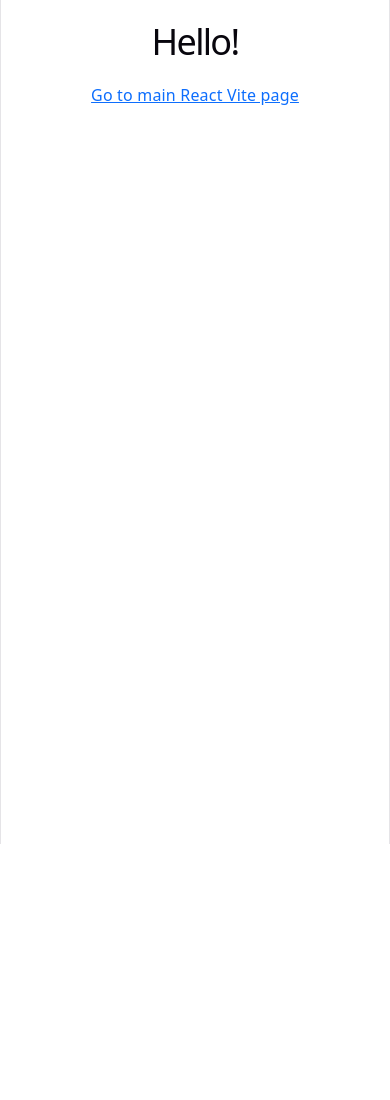
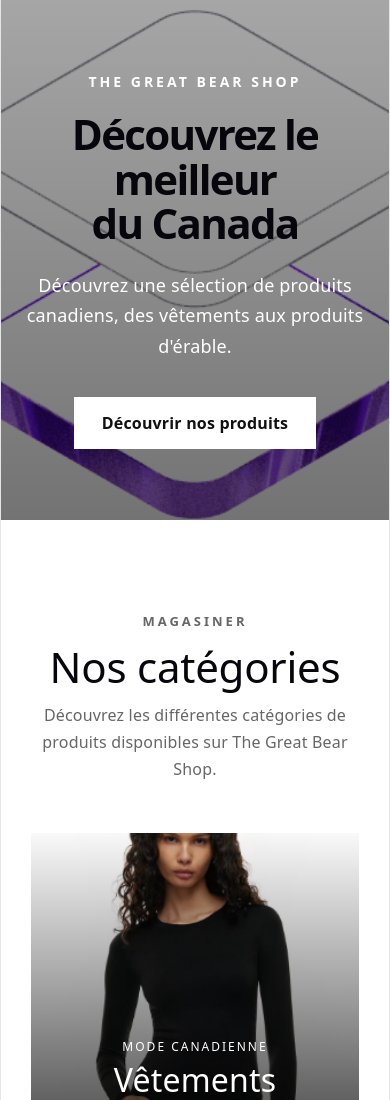
Before and after one commit to amirahv/great-bear-shop-a2026, a React (Vite) app in the folder GreatBearShop/: page / in a window 390 px wide. Shown: the top 1100 px of the page. Before the commit the page ends 844 px from the top, so only its background shows below. Built offline with nearby package versions, Linux system fonts and the light colour scheme.

Commit message:
Add routes for homepage clothing and maple pages

```diff
--- /dev/null
+++ b/GreatBearShop/src/HomePage.css
@@ -0,0 +1,280 @@
+.home-page {
+    width: 100%;
+    margin: 0;
+    padding: 0;
+  }
+
+  /* =========================
+     HERO
+  ========================= */
+
+  .hero-section {
+    min-height: 620px;
+
+    background:
+      linear-gradient(
+        rgba(0, 0, 0, 0.35),
+        rgba(0, 0, 0, 0.55)
+      ),
+      url("./assets/hero.png");
+
+    background-size: cover;
+    background-position: center;
+
+    display: flex;
+    align-items: center;
+  }
+
+  .hero-overlay {
+    width: 100%;
+  }
+
+  .hero-content {
+    max-width: 1200px;
+    margin: auto;
+    padding: 80px 40px;
+    color: white;
+  }
+
+  .hero-small-title {
+    font-size: 14px;
+    letter-spacing: 3px;
+    font-weight: 600;
+    margin-bottom: 15px;
+  }
+
+  .hero-content h1 {
+    font-size: 64px;
+    font-weight: 700;
+    line-height: 1.05;
+    margin-bottom: 25px;
+  }
+
+  .hero-description {
+    max-width: 550px;
+    font-size: 18px;
+    line-height: 1.7;
+    margin-bottom: 35px;
+  }
+
+  .hero-button {
+    display: inline-block;
+    background-color: white;
+    color: #111;
+    padding: 14px 28px;
+    text-decoration: none;
+    font-weight: 600;
+    transition: 0.3s;
+  }
+
+  .hero-button:hover {
+    background-color: #111;
+    color: white;
+  }
+
+
+  /* =========================
+     CATÉGORIES
+  ========================= */
+
+  .categories-section {
+    max-width: 1250px;
+    margin: auto;
+    padding: 90px 30px;
+  }
+
+  .section-heading {
+    text-align: center;
+    max-width: 650px;
+    margin: 0 auto 50px;
+  }
+
+  .section-label {
+    letter-spacing: 3px;
+    font-size: 13px;
+    font-weight: 700;
+  }
+
+  .section-heading h2 {
+    font-size: 42px;
+    margin: 10px 0;
+  }
+
+  .section-heading p {
+    color: #666;
+    line-height: 1.7;
+  }
+
+  .categories-grid {
+    display: grid;
+    grid-template-columns: repeat(2, 1fr);
+    gap: 25px;
+  }
+
+  .category-card {
+    text-decoration: none;
+    color: white;
+  }
+
+  .category-image {
+    height: 400px;
+    position: relative;
+    overflow: hidden;
+
+    background-size: cover;
+    background-position: center;
+
+    transition: transform 0.3s ease;
+  }
+
+  .category-card:hover .category-image {
+    transform: translateY(-5px);
+  }
+
+  .category-overlay {
+    position: absolute;
+    inset: 0;
+
+    padding: 35px;
+
+    display: flex;
+    flex-direction: column;
+    justify-content: flex-end;
+
+    background:
+      linear-gradient(
+        transparent,
+        rgba(0, 0, 0, 0.75)
+      );
+  }
+
+  .category-overlay span {
+    font-size: 12px;
+    letter-spacing: 2px;
+  }
+
+  .category-overlay h3 {
+    font-size: 32px;
+    margin: 5px 0;
+  }
+
+  .category-overlay p {
+    margin: 0;
+  }
+
+
+  /* Images temporaires */
+
+  .clothing-category {
+    background-image: url("./assets/clothing/women/aritzia-top.png");
+  }
+
+  .maple-category {
+    background-image: url("./assets/maple/escuminac-amber.png");
+  }
+
+  .books-category {
+    background-image: url("./assets/hero.png");
+  }
+
+  .games-category {
+    background-image: url("./assets/hero.png");
+  }
+
+
+  /* =========================
+     SECTION CANADA
+  ========================= */
+
+  .canadian-section {
+    background-color: #f3f1ec;
+
+    padding: 90px max(30px, calc((100% - 1150px) / 2));
+
+    display: flex;
+    align-items: center;
+    justify-content: space-between;
+    gap: 60px;
+  }
+
+  .canadian-content {
+    max-width: 600px;
+  }
+
+  .canadian-content h2 {
+    font-size: 46px;
+    margin: 10px 0 20px;
+  }
+
+  .canadian-content > p:not(.section-label) {
+    color: #555;
+    font-size: 17px;
+    line-height: 1.8;
+  }
+
+  .secondary-button {
+    display: inline-block;
+
+    margin-top: 15px;
+    padding: 13px 25px;
+
+    background-color: #111;
+    color: white;
+
+    text-decoration: none;
+  }
+
+  .secondary-button:hover {
+    background-color: #333;
+  }
+
+  .canadian-symbol {
+    text-align: center;
+    min-width: 250px;
+  }
+
+  .canadian-symbol span {
+    font-size: 100px;
+  }
+
+  .canadian-symbol p {
+    font-weight: 600;
+    margin-top: 10px;
+  }
+
+
+  /* =========================
+     RESPONSIVE
+  ========================= */
+
+  @media (max-width: 768px) {
+
+    .hero-section {
+      min-height: 520px;
+    }
+
+    .hero-content {
+      padding: 60px 25px;
+    }
+
+    .hero-content h1 {
+      font-size: 42px;
+    }
+
+    .categories-grid {
+      grid-template-columns: 1fr;
+    }
+
+    .category-image {
+      height: 330px;
+    }
+
+    .canadian-section {
+      flex-direction: column;
+      text-align: center;
+    }
+
+    .canadian-content h2 {
+      font-size: 36px;
+    }
+  }
--- a/GreatBearShop/src/HomePage.tsx
+++ b/GreatBearShop/src/HomePage.tsx
@@ -1,11 +1,125 @@
 import { Link } from "react-router";
+import "./HomePage.css";
 
 function HomePage() {
   return (
-    <>
-      <h1>Hello!</h1>
-      <Link to={"/App"}>Go to main React Vite page</Link>
-    </>
+    <main className="home-page">
+
+      {/* HERO */}
+      <section className="hero-section">
+        <div className="hero-overlay">
+          <div className="hero-content">
+            <p className="hero-small-title">THE GREAT BEAR SHOP</p>
+
+            <h1>
+              Découvrez le meilleur
+              <br />
+              du Canada
+            </h1>
+
+            <p className="hero-description">
+              Découvrez une sélection de produits canadiens,
+              des vêtements aux produits d'érable.
+            </p>
+
+            <a href="#categories" className="hero-button">
+              Découvrir nos produits
+            </a>
+          </div>
+        </div>
+      </section>
+
+      {/* CATÉGORIES */}
+      <section className="categories-section" id="categories">
+
+        <div className="section-heading">
+          <p className="section-label">MAGASINER</p>
+          <h2>Nos catégories</h2>
+          <p>
+            Découvrez les différentes catégories de produits
+            disponibles sur The Great Bear Shop.
+          </p>
+        </div>
+
+        <div className="categories-grid">
+
+          {/* VÊTEMENTS */}
+          <Link to="/clothing" className="category-card">
+            <div className="category-image clothing-category">
+              <div className="category-overlay">
+                <span>MODE CANADIENNE</span>
+                <h3>Vêtements</h3>
+                <p>Découvrir →</p>
+              </div>
+            </div>
+          </Link>
+
+          {/* SIROP D'ÉRABLE */}
+          <Link to="/maple" className="category-card">
+            <div className="category-image maple-category">
+              <div className="category-overlay">
+                <span>100 % CANADIEN</span>
+                <h3>Sirop d'érable</h3>
+                <p>Découvrir →</p>
+              </div>
+            </div>
+          </Link>
+
+          {/* LIVRES */}
+          <Link to="/livres" className="category-card">
+            <div className="category-image books-category">
+              <div className="category-overlay">
+                <span>CULTURE</span>
+                <h3>Livres</h3>
+                <p>Découvrir →</p>
+              </div>
+            </div>
+          </Link>
+
+          {/* JEUX VIDÉO */}
+          <Link to="/games" className="category-card">
+            <div className="category-image games-category">
+              <div className="category-overlay">
+                <span>DIVERTISSEMENT</span>
+                <h3>Jeux vidéo</h3>
+                <p>Découvrir →</p>
+              </div>
+            </div>
+          </Link>
+
+        </div>
+      </section>
+
+      {/* SECTION CANADA */}
+      <section className="canadian-section">
+        <div className="canadian-content">
+
+          <p className="section-label">NOTRE MISSION</p>
+
+          <h2>
+            Acheter canadien,
+            <br />
+            soutenir local
+          </h2>
+
+          <p>
+            The Great Bear Shop met en valeur des produits canadiens
+            afin d'offrir une alternative locale pour vos achats en ligne.
+          </p>
+
+          <a href="#categories" className="secondary-button">
+            Explorer la boutique
+          </a>
+
+        </div>
+
+        <div className="canadian-symbol">
+          <span>🍁</span>
+          <p>Produits canadiens</p>
+        </div>
+      </section>
+
+    </main>
   );
 }
 
```
Also changed, not shown: GreatBearShop/src/main.tsx (+16 -3 lines).
